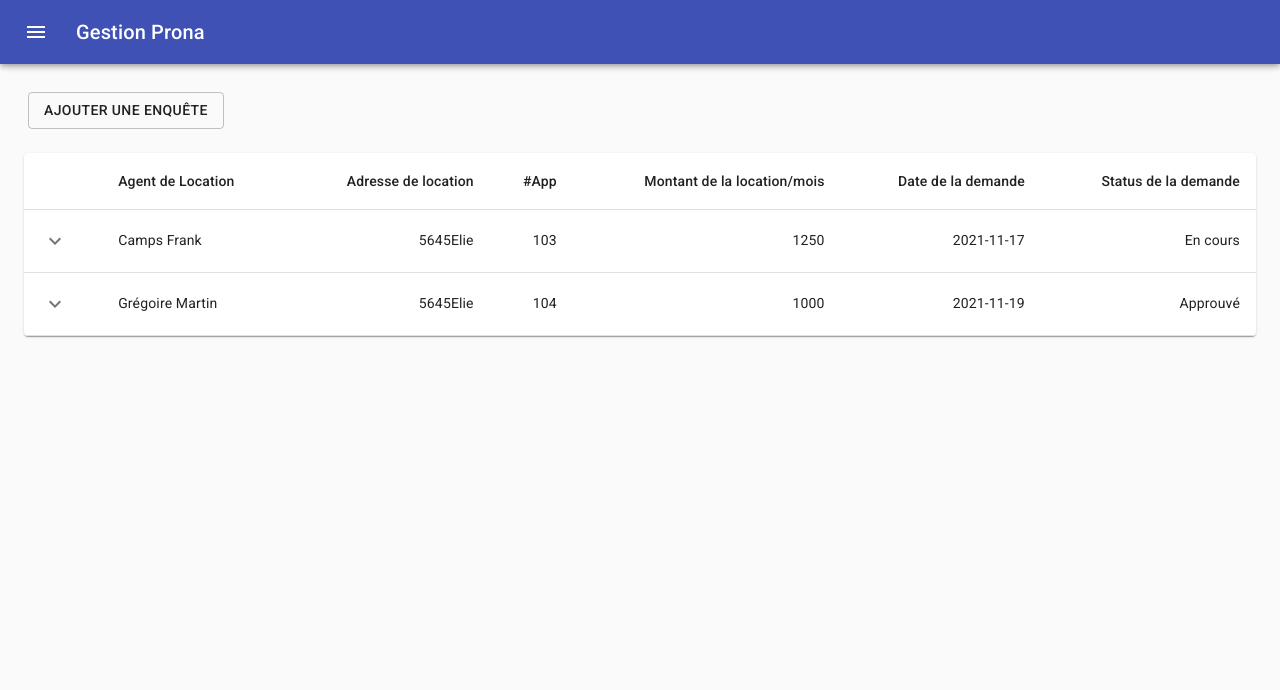
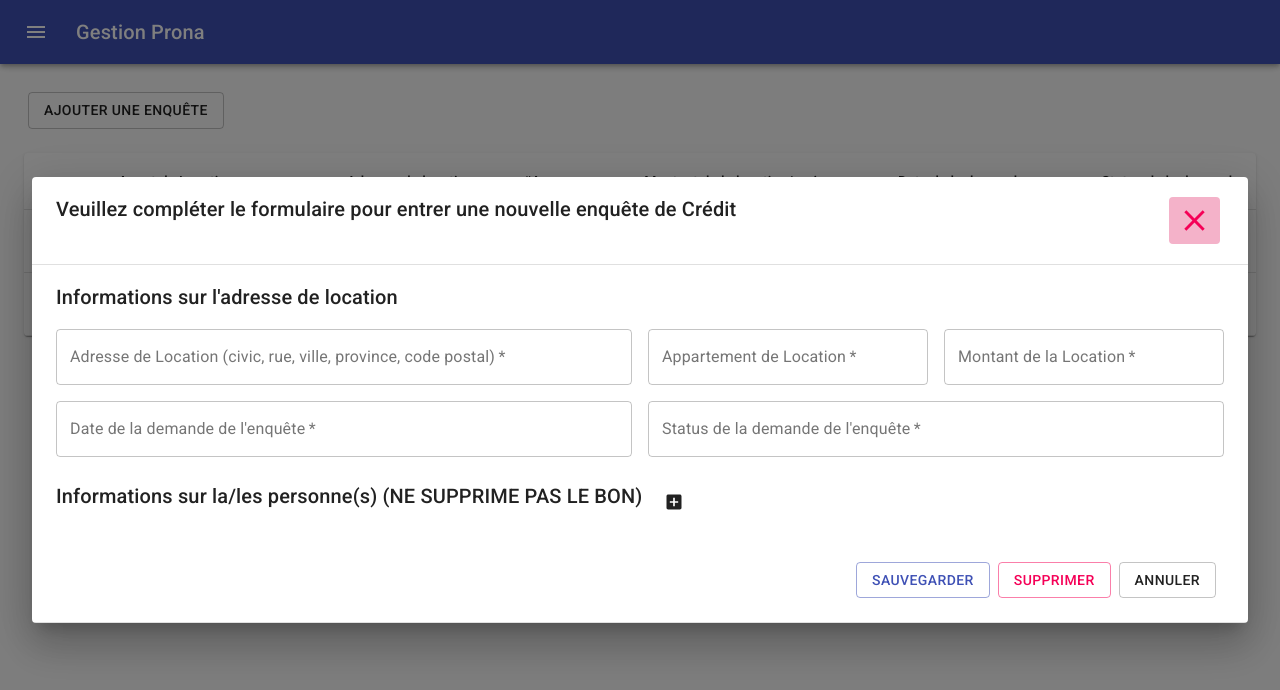
Before and after one commit to maquintal/demo-react, a Next.js app in the folder my-app/: page /corpiq in a window 1280 px wide. Both pictures are taken after a click on the button "AJOUTER UNE ENQUÊTE". Shown: the top 690 px of the page. Built offline with nearby package versions, Linux system fonts and the light colour scheme.

Commit message:
dialog and form of corpiq pages created (markup only with RHF)

```diff
--- a/my-app/pages/corpiq.js
+++ b/my-app/pages/corpiq.js
@@ -1,4 +1,4 @@
-import React from "react";
+import React, { useState } from "react";
 import PropTypes from "prop-types";
 import { makeStyles } from "@material-ui/core/styles";
 import Box from "@material-ui/core/Box";
@@ -16,6 +16,9 @@ import Paper from "@material-ui/core/Paper";
 import KeyboardArrowDownIcon from "@material-ui/icons/KeyboardArrowDown";
 import KeyboardArrowUpIcon from "@material-ui/icons/KeyboardArrowUp";
 import ActionButton from "../src/components/ActionButton";
+
+import CorpiqDialog from "../src/components/corpiq/Corpiq-dialog";
+import CorpiqForm from "../src/components/corpiq/Corpiq-form";
 
 const useRowStyles = makeStyles({
   root: {
@@ -147,13 +150,26 @@ const rows = [
 ];
 
 export default function Corpiq() {
+  const [openDialog, setOpenDialog] = React.useState(false);
+  const [openCorpiqDialog, setOpenCorpiqDialog] = React.useState(false);
+  const handleCloseCorpiqDialog = () => {
+    setOpenCorpiqDialog(false);
+  };
+  const handleClose = () => {
+    setOpenDialog(false);
+  };
   return (
     <>
-    <Grid container style={{marginBottom: 20}}>
+      <Grid container style={{ marginBottom: 20 }}>
         <Grid item xs={12}>
-            <ActionButton variant="outlined">Ajouter une enquête</ActionButton>
+          <ActionButton
+            variant="outlined"
+            onClick={() => setOpenCorpiqDialog(true)}
+          >
+            Ajouter une enquête
+          </ActionButton>
         </Grid>
-    </Grid>
+      </Grid>
       <TableContainer component={Paper}>
         <Table aria-label="collapsible table">
           <TableHead>
@@ -174,6 +190,15 @@ export default function Corpiq() {
           </TableBody>
         </Table>
       </TableContainer>
+
+      <CorpiqDialog
+        title={`test`}
+        openDialog={openCorpiqDialog}
+        handleClose={handleCloseCorpiqDialog}
+      >
+        <CorpiqForm handleClose={handleCloseCorpiqDialog}/>
+
+      </CorpiqDialog>
     </>
   );
 }
--- a/my-app/src/components/appartments/appartment-dialog.js
+++ b/my-app/src/components/appartments/appartment-dialog.js
@@ -46,7 +46,7 @@ const AppartmentDialog = ({ title, children, openDialog, handleClose }) => {
             <DialogTitle>
               <div className={classes.headerWrapper}>
                 <Typography variant='h6'>
-                  Veillez choisir l'appartement désiré.
+                  Veuillez choisir l'appartement désiré.
                   </Typography>
                 <ActionButton color="secondary"  onClick={() => handleClose()}>
                   <CloseIcon fontSize="large" />
--- a/my-app/src/components/buildings/building-card.js
+++ b/my-app/src/components/buildings/building-card.js
@@ -174,10 +174,6 @@ const BuildingCard = ({ index, classes }) => {
         openDialog={openAppartmentDialog}
         handleClose={handleCloseAppartmentDialog}
       >
-        {/*
-        ======================================
-        TO REFACTOR INTO COMPONENTS
-        ======================================*/}
         <AppartmentForm
           index={index}
         />
--- /dev/null
+++ b/my-app/src/components/corpiq/Corpiq-dialog.js
@@ -0,0 +1,63 @@
+import React from "react";
+
+import {
+  Dialog,
+  DialogTitle,
+  DialogContent,
+  Typography,
+  Button,
+  makeStyles,
+} from "@material-ui/core";
+
+// import {  } from "../../store/rootSlice"
+
+import { useDispatch, useSelector } from "react-redux";
+
+import CloseIcon from "@material-ui/icons/Close";
+import ActionButton from "../ActionButton";
+import { addAppartmentToBuilding } from "../../store/rootSlice";
+
+const useStyles = makeStyles((theme) => ({
+  root: {
+    width: "100%",
+    height: "100%",
+  },
+  heading: {
+    fontSize: theme.typography.pxToRem(15),
+    fontWeight: theme.typography.fontWeightRegular,
+  },
+  headerWrapper: {
+    display: "flex",
+    justifyContent: "space-between",
+  },
+}));
+
+const CorpiqDialog = ({ title, children, openDialog, handleClose }) => {
+  const classes = useStyles();
+  const state = useSelector((state) => state);
+
+  return (
+    <div>
+      <Dialog
+        open={openDialog}
+        fullWidth={true}
+        maxWidth="lg"
+        onClose={handleClose}
+      >
+        <DialogTitle>
+          <div className={classes.headerWrapper}>
+            <Typography variant="h6">
+              Veuillez compléter le formulaire pour entrer une nouvelle enquête de Crédit
+            </Typography>
+            <ActionButton color="secondary" onClick={() => handleClose()}>
+              <CloseIcon fontSize="large" />
+            </ActionButton>
+          </div>
+        </DialogTitle>
+        <DialogContent dividers>{children}</DialogContent>
+      </Dialog>
+    </div>
+  );
+};
+
+export default CorpiqDialog;
--- /dev/null
+++ b/my-app/src/components/corpiq/Corpiq-form.js
@@ -0,0 +1,174 @@
+import React from "react";
+
+import {
+  Grid,
+  Typography,
+  Box,
+  IconButton,
+  Button,
+  Card,
+  CardContent,
+  DialogActions
+} from "@material-ui/core";
+import AddBoxIcon from "@material-ui/icons/AddBox";
+import RemoveCircleIcon from "@material-ui/icons/RemoveCircle";
+import { useFieldArray, useForm } from "react-hook-form";
+
+import { Input } from "../../FormComponents/formComponents";
+
+const CorpiqForm = ({handleClose}) => {
+  const { control, handleSubmit, getValues, errors } = useForm({
+    reValidateMode: "onSubmit",
+    defaultValues: {},
+  });
+
+  const { fields, append, prepend, remove, swap, move, insert } = useFieldArray(
+    {
+      control, // control props comes from useForm (optional: if you are using FormContext)
+      name: "persons", // unique name for your Field Array
+      // keyName: "id", default to "id", you can change the key name
+    }
+  );
+
+  const test = (a) => {
+    console.log(a);
+
+  };
+
+  return (
+    <>
+      <form>
+        <Grid container spacing={2}>
+          <Grid item xs={12}>
+            <Typography variant="h6">
+              Informations sur l'adresse de location
+            </Typography>
+          </Grid>
+          <Grid item xs={6}>
+            <Input
+              control={control}
+              name={`location_address`}
+              label="Adresse de Location (civic, rue, ville, province, code postal)"
+            />
+          </Grid>
+          <Grid item xs={3}>
+            <Input
+              control={control}
+              name={`location_appartment`}
+              label="Appartement de Location"
+            />
+          </Grid>
+          <Grid item xs={3}>
+            <Input
+              control={control}
+              name={`location_price`}
+              label="Montant de la Location"
+            />
+          </Grid>
+          <Grid item xs={6}>
+            <Input
+              control={control}
+              name={`investigation_date`}
+              label="Date de la demande de l'enquête"
+            />
+          </Grid>
+          <Grid item xs={6}>
+            <Input
+              control={control}
+              name={`investigation_status`}
+              label="Status de la demande de l'enquête"
+            />
+          </Grid>
+        </Grid>
+
+        <Grid container spacing={2} style={{ marginTop: 15 }}>
+          <Grid item xs={12}>
+            <Box display="flex">
+              <Typography variant="h6" style={{ marginRight: 10 }}>
+                Informations sur la/les personne(s) (NE SUPPRIME PAS LE BON)
+              </Typography>
+              <IconButton
+                color="inherit"
+                onClick={() => {
+                  append({});
+                }}
+              >
+                <AddBoxIcon fontSize="small" />
+              </IconButton>
+            </Box>
+          </Grid>
+          {/*  */}
+          {fields.map((item, index) => {
+            return (
+              <React.Fragment key={`fragment-${index}`}>
+                <Card
+                  key={index}
+                  style={{ width: "100%", marginTop: 20 }}
+                  elevation="5"
+                >
+                  <CardContent>
+                    <Grid container spacing={2}>
+                      <Grid item xs={12}>
+                        <Box display="flex" justifyContent="flex-end">
+                          <IconButton
+                            color="secondary"
+                            onClick={() => {remove(index)}}
+                          >
+                            <RemoveCircleIcon />
+                          </IconButton>
+                        </Box>
+                      </Grid>
+                      <Grid item xs={6}>
+                        <Input
+                          control={control}
+                          name={`persons.[${index}].person_lastname`}
+                          label="Nom de famille"
+                        />
+                      </Grid>
+                      <Grid item xs={6}>
+                        <Input
+                          control={control}
+                          name={`persons.[${index}].person_firstname`}
+                          label="Prénom"
+                        />
+                      </Grid>
+                      <Grid item xs={4}>
+                        <Input
+                          control={control}
+                          name={`persons.[${index}].person_birthday`}
+                          label="Date de naissance"
+                        />
+                      </Grid>
+                      <Grid item xs={4}>
+                        <Input
+                          control={control}
+                          name={`persons.[${index}].person_phone`}
+                          label="numéro de téléphone"
+                        />
+                      </Grid>
+                      <Grid item xs={4}>
+                        <Input
+                          control={control}
+                          name={`persons.[${index}].person_email`}
+                          label="Email"
+                        />
+                      </Grid>
+                    </Grid>
+                  </CardContent>
+                </Card>
+              </React.Fragment>
+            );
+          })}
+          {/*  */}
+        </Grid>
+        <DialogActions style={{marginTop: 30}}>
+            <Button color="primary" variant="outlined">Sauvegarder</Button>
+            <Button  color="secondary" variant="outlined">Supprimer</Button>
+            <Button  variant="outlined" onClick={() => handleClose()}>Annuler</Button>
+        </DialogActions>
+      </form>
+    </>
+  );
+};
+
+export default CorpiqForm;
```
